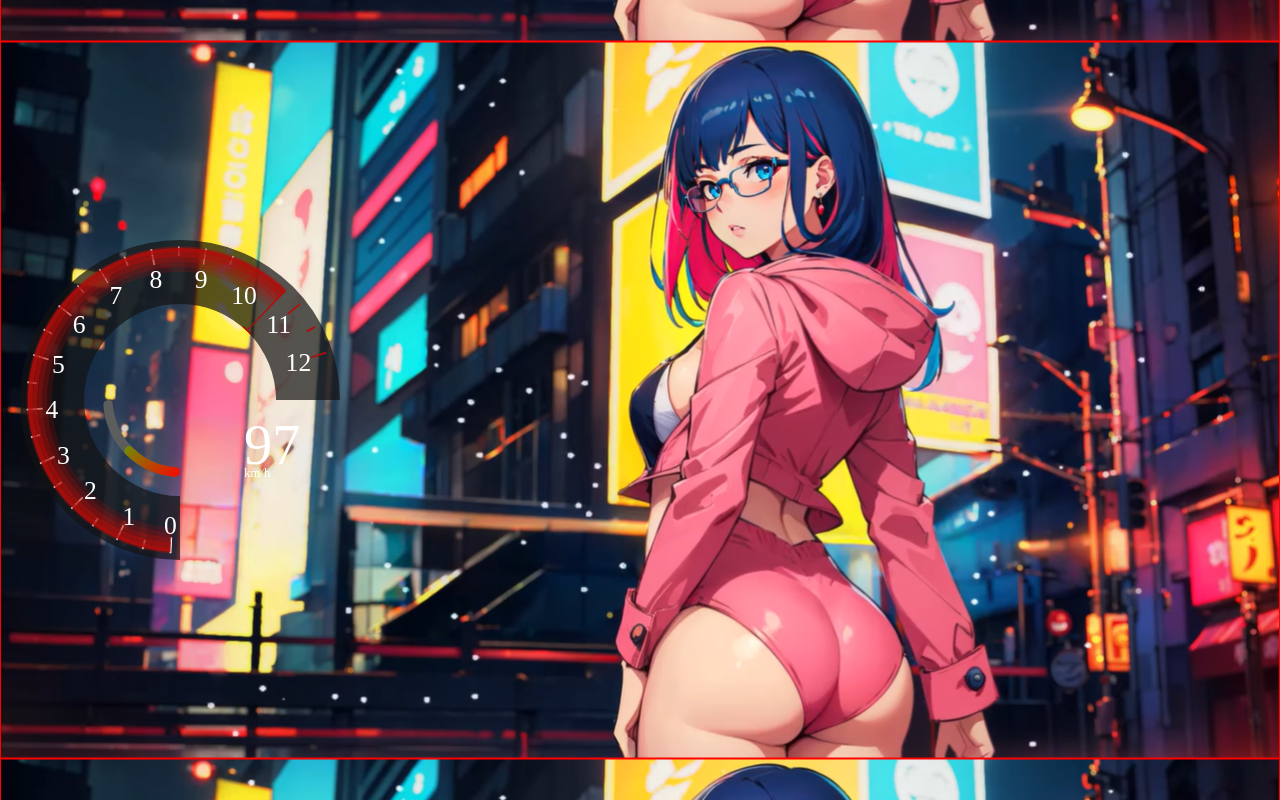
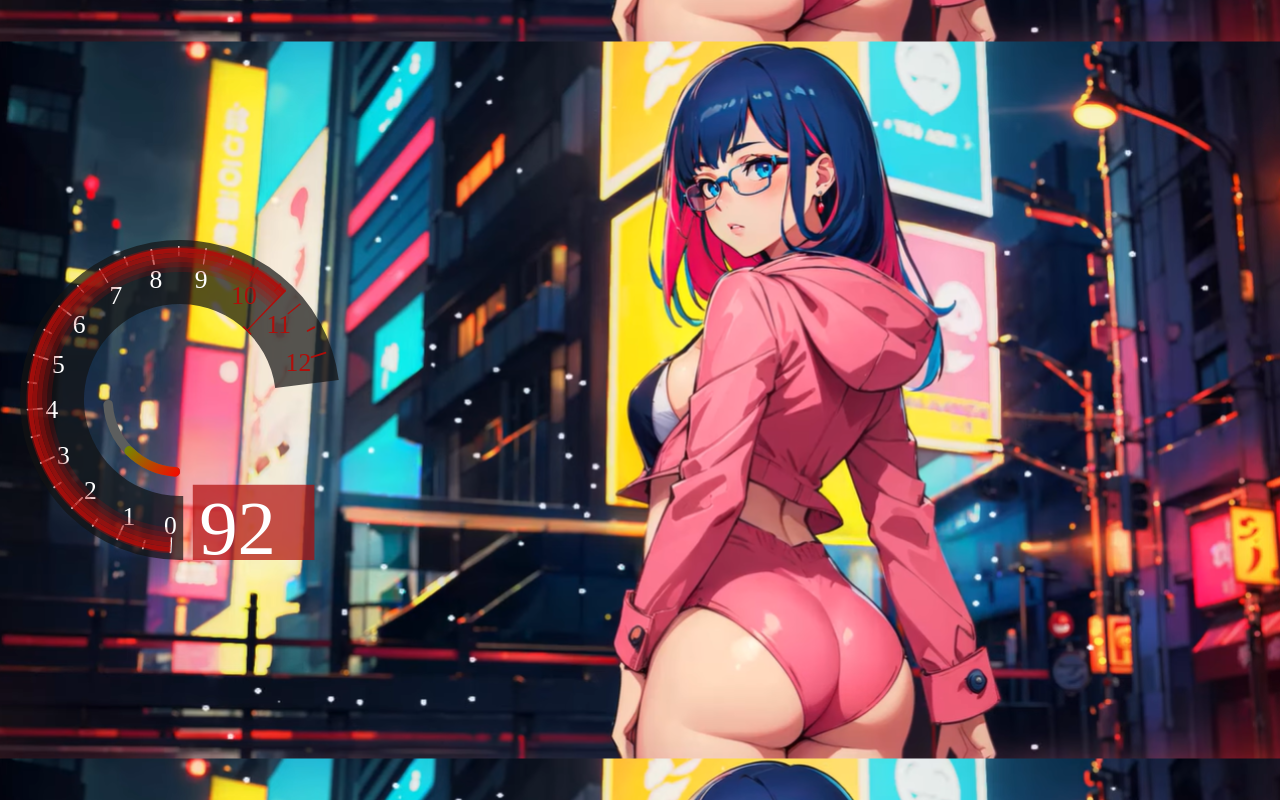
Before and after one commit to D4NG02/meter-rxz, a React (Create React App) app: page / in a window 1280 px wide. Built offline with nearby package versions, Linux system fonts and the light colour scheme; what webfontloader would draw is missing.

Commit message:
update ui for speed

```diff
--- a/public/index.html
+++ b/public/index.html
@@ -4,7 +4,7 @@
     <meta charset="utf-8" />
     <link rel="icon" href="%PUBLIC_URL%/favicon.ico" />
     <meta name="viewport" content="width=device-width, initial-scale=1" />
-    <meta name="theme-color" content="#000000" />
+    <meta name="theme-color" content="rgb(176, 14, 10)" />
     <meta name="description" content="Meter created for RXZ2118" />
     <link rel="manifest" href="%PUBLIC_URL%/manifest.json" />
     <title>Meter RXZ</title>
--- a/src/Component/Gauge.js
+++ b/src/Component/Gauge.js
@@ -10,7 +10,7 @@ export default function Gauge() {
     const backgroundRPM = d3.arc()
                         .outerRadius(1)
                         .innerRadius(0.6)
-                        .startAngle(0.5*Math.PI)
+                        .startAngle(0.46*Math.PI)
                         .endAngle(-1*Math.PI)
                         .cornerRadius(0)
                         ()
@@ -20,7 +20,7 @@ export default function Gauge() {
                             .innerRadius(props.inner)
                             .startAngle(props.start)
                             .endAngle(props.end)
-                            .cornerRadius(0)
+                            .cornerRadius(1)
                             ()
         return (
             <path d={tickArc} fill={props.color} />
@@ -42,6 +42,7 @@ export default function Gauge() {
 
                 {/* RPM */}
                 <path d={backgroundRPM} fill="rgba(19, 19, 19, 0.7)" />
+                <line x1="0.01" x2="0.01" y1="0.6" y2="1" stroke="rgba(19, 19, 19, 0.7)" strokeWidth="0.02" />
                 <TickerRPM start={1.018*Math.PI} end={1.022*Math.PI} inner={0.86} color="white" /> {/* 0 */}
                 <TickerRPM start={1.076*Math.PI} end={1.08*Math.PI} inner={0.9} color="white" /> {/* 500 */}
                 <TickerRPM start={1.133*Math.PI} end={1.137*Math.PI} inner={0.86} color="white" />  {/* 1000 */}
@@ -67,9 +68,6 @@ export default function Gauge() {
                 <TickerRPM start={2.284*Math.PI} end={2.287*Math.PI} inner={0.86} color="rgb(176, 14, 10)" />    {/* 11000 */}
                 <TickerRPM start={2.34*Math.PI} end={2.344*Math.PI} inner={0.9} color="rgb(176, 14, 10)" />    {/* 11500 */}
                 <TickerRPM start={2.398*Math.PI} end={2.402*Math.PI} inner={0.86} color="rgb(176, 14, 10)" />    {/* 12000 */}
-                <RPM />
-                {/* <TickerRPM start={0.238*Math.PI} end={0.35*Math.PI} color="#ff4400" /> */}
-                {/* <TickerRPM start={0.36*Math.PI} end={0.48*Math.PI} color="#ff4400" /> */}
                 <text style={{ transform: 'translate(-5%, 42%)', fill: 'white', fontSize: '0.01em' }}>0</text>
                 <text style={{ transform: 'translate(-18%, 39%)', fill: 'white', fontSize: '0.01em' }}>1</text>
                 <text style={{ transform: 'translate(-30%, 31%)', fill: 'white', fontSize: '0.01em' }}>2</text>
@@ -80,15 +78,19 @@ export default function Gauge() {
                 <text style={{ transform: 'translate(-22%, -30%)', fill: 'white', fontSize: '0.01em' }}>7</text>
                 <text style={{ transform: 'translate(-9.5%, -35%)', fill: 'white', fontSize: '0.01em' }}>8</text>
                 <text style={{ transform: 'translate(4.6%, -35%)', fill: 'white', fontSize: '0.01em' }}>9</text>
-                <text style={{ transform: 'translate(16%, -30%)', fill: 'white', fontSize: '0.01em' }}>10</text>
-                <text style={{ transform: 'translate(27%, -21%)', fill: 'white', fontSize: '0.01em' }}>11</text>
-                <text style={{ transform: 'translate(33%, -9%)', fill: 'white', fontSize: '0.01em' }}>12</text>
-
-                <Speed />
+                <text style={{ transform: 'translate(16%, -30%)', fill: 'rgb(176, 14, 10)', fontSize: '0.01em' }}>10</text>
+                <text style={{ transform: 'translate(27%, -21%)', fill: 'rgb(176, 14, 10)', fontSize: '0.01em' }}>11</text>
+                <text style={{ transform: 'translate(33%, -9%)', fill: 'rgb(176, 14, 10)', fontSize: '0.01em' }}>12</text>
+                <RPM />
 
                 {/* Petrol */}
                 <path d={backgroundPetrolArc} fill="#5c5e5e" />
                 <Petrol />
+
+                {/* Speedo */}
+                <line x1="0.08" x2="0.84" y1="0.78" y2="0.78" stroke="rgba(176, 14, 10, 0.7)" strokeWidth="0.5" />
+                <Speed />
+                {/* <text style={{ transform: 'translate(10%, 48%)', fill: 'rgb(19, 19, 19)', fontSize: '0.005em' }}>km/h</text> */}
             </svg>
         </>
     )
--- a/src/Component/Rpm.js
+++ b/src/Component/Rpm.js
@@ -35,7 +35,7 @@ export default function RPM() {
                             .innerRadius(0.6)
                             .startAngle(angle -0.006)
                             .endAngle(angle +0.006)
-                            .cornerRadius(0)
+                            .cornerRadius(1)
                             ()
     const nodeArc = arc()
                             .outerRadius(0.61)
--- a/src/Component/Speed.js
+++ b/src/Component/Speed.js
@@ -1,5 +1,4 @@
 import React,  { useState, useEffect } from 'react'
-import *  as d3 from 'd3'
 
 export default function Speed() {
     const [speed, setSpeed] = useState(0);
@@ -13,16 +12,14 @@ export default function Speed() {
     };
 
     useEffect(() => {
-        generateRandomSpeed()
+        const interval = setInterval(() => {
+            generateRandomSpeed()
+        }, 1000);
+
+        return () => clearInterval(interval);
     }, [] )
 
     return (
-        <>
-            <text style={{ transform: 'translate(20%, 20%)', fill: 'white', fontSize: '0.022em' }}>{speed}</text>
-            <text style={{ transform: 'translate(20%, 24%)', fill: 'white', fontSize: '0.005em' }}>km/h</text>
-
-            {/* <line x1="-1" x2="1" y1="0" y2="0" stroke="white" strokeWidth="0.01" /> */}
-            {/* <line x1="0" x2="0" y1="1" y2="-1" stroke="white" strokeWidth="0.01" /> */}
-        </>
+        <text style={{ transform: 'translate(6%, 48%)', fill: 'white', fontSize: '0.03em' }}>{speed}</text>
     )
 }
```
Also changed, not shown: public/Capture.PNG.
